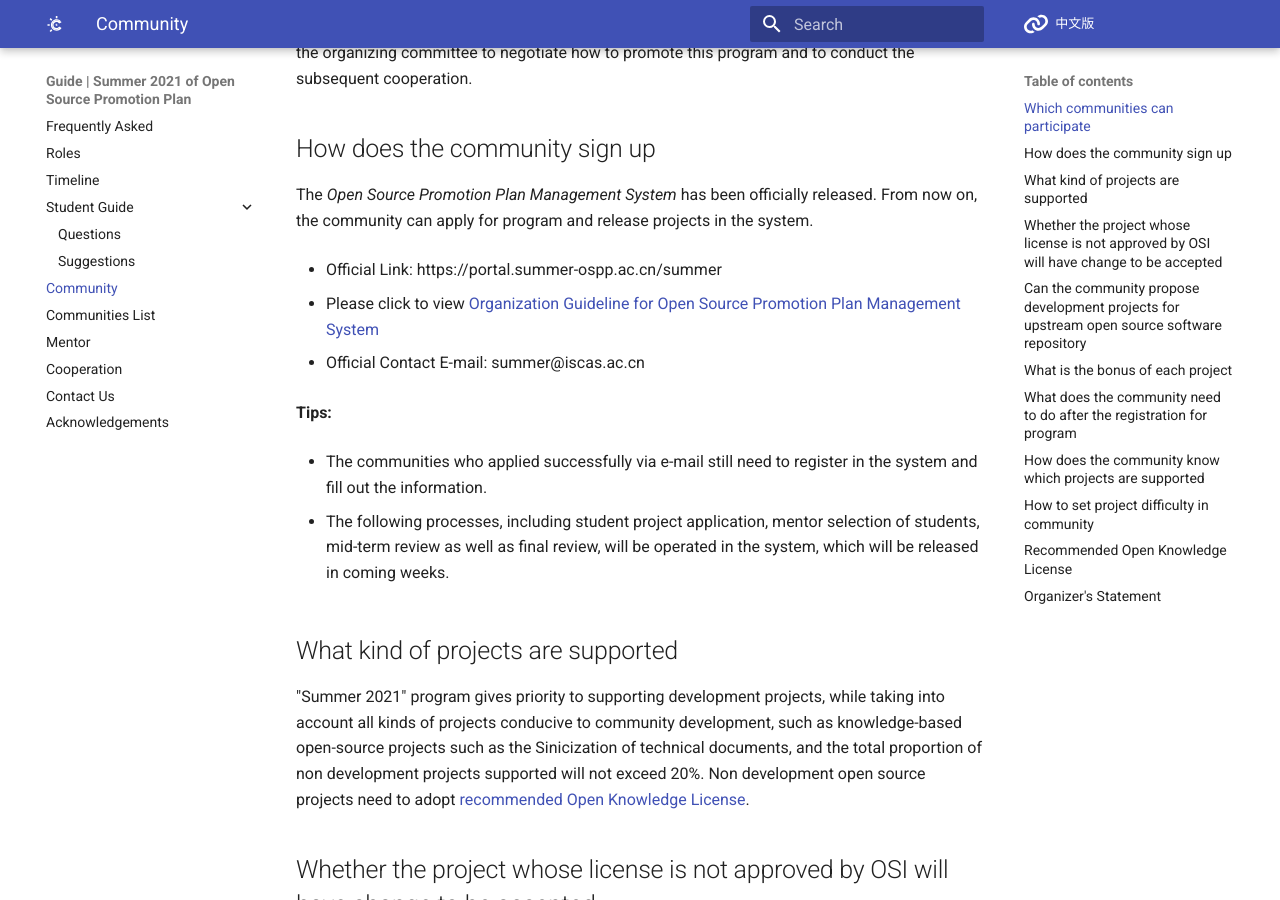
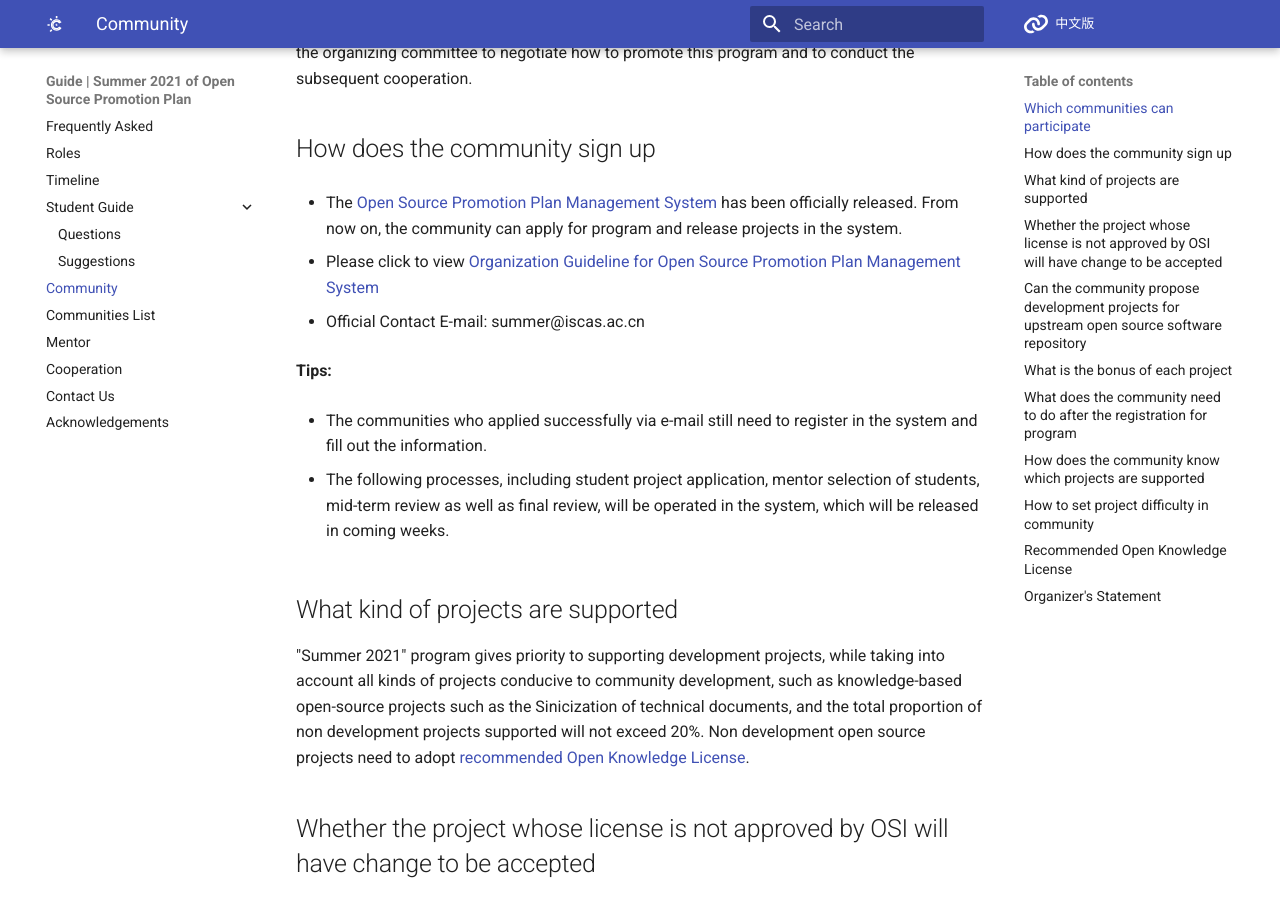
Before and after one commit to summer-ospp/help-en, an MkDocs documentation site: the page built from docs/community.md, in a window 1280 px wide and 900 px high, scrolled down 309 px. Built offline with MkDocs 1.6.1 and Material for MkDocs 9.7.7, drawn with Linux system fonts in a browser that asks for light colours; comment, search, counter and statistics services are not loaded.

Commit message:
Update community.md

```diff
--- a/docs/community.md
+++ b/docs/community.md
@@ -8,19 +8,17 @@ Regarding the open source community focusing on promoting open source, welcome t
 
 ## How does the community sign up
 
-  The *Open Source Promotion Plan Management System* has been officially released. From now on, the community can apply for program and release projects in the system.
+- The [Open Source Promotion Plan Management System](https://portal.summer-ospp.ac.cn/summer/login) has been officially released. From now on, the community can apply for program and release projects in the system.
 
-  - Official Link: https://portal.summer-ospp.ac.cn/summer
+- Please click to view  [Organization Guideline for Open Source Promotion Plan Management System](./assets/Organization Guideline for Open Source Promotion Plan Management System.pdf)
 
-  - Please click to view  [Organization Guideline for Open Source Promotion Plan Management System](https://github.com/summer-ospp/help/blob/main/docs/assets/Organization%20Guideline%20for%20Open%20Source%20Promotion%20Plan%20Management%20System.pdf)
-
-  - Official Contact E-mail: summer@iscas.ac.cn
+- Official Contact E-mail: summer@iscas.ac.cn
 
    **Tips:**
 
-  - The communities who applied successfully via e-mail still need to register in the system and fill out the information.
+- The communities who applied successfully via e-mail still need to register in the system and fill out the information.
 
-  - The following processes, including student project application, mentor selection of students, mid-term review as well as final review, will be operated in the system, which will be released in coming weeks.
+- The following processes, including student project application, mentor selection of students, mid-term review as well as final review, will be operated in the system, which will be released in coming weeks.
 
 
 ## What kind of projects are supported
@@ -54,13 +52,13 @@ In general, the committee will respect the difficulty setting of the community a
 
 2. The community needs to appoint a community mentor for each project, which is generally the developer (maintainer, committer, contributor) related to the project. Each mentor can be the mentor of three projects at most at the same time. Please refer to [Mentor guide](mentor.md) for tutor participation, specifically responsible for:
 
-   - Provide project task details by project template
+    - Provide project task details by project template
 
-   - Communicate with potential applicants for the project, review the application and confirm the chosen student
+    - Communicate with potential applicants for the project, review the application and confirm the chosen student
 
-   - Provide support towards the students in the development process
+    - Provide support towards the students in the development process
 
-   - Evaluate the development achievements of students
+    - Evaluate the development achievements of students
 
 
 ## How does the community know which projects are supported
```
